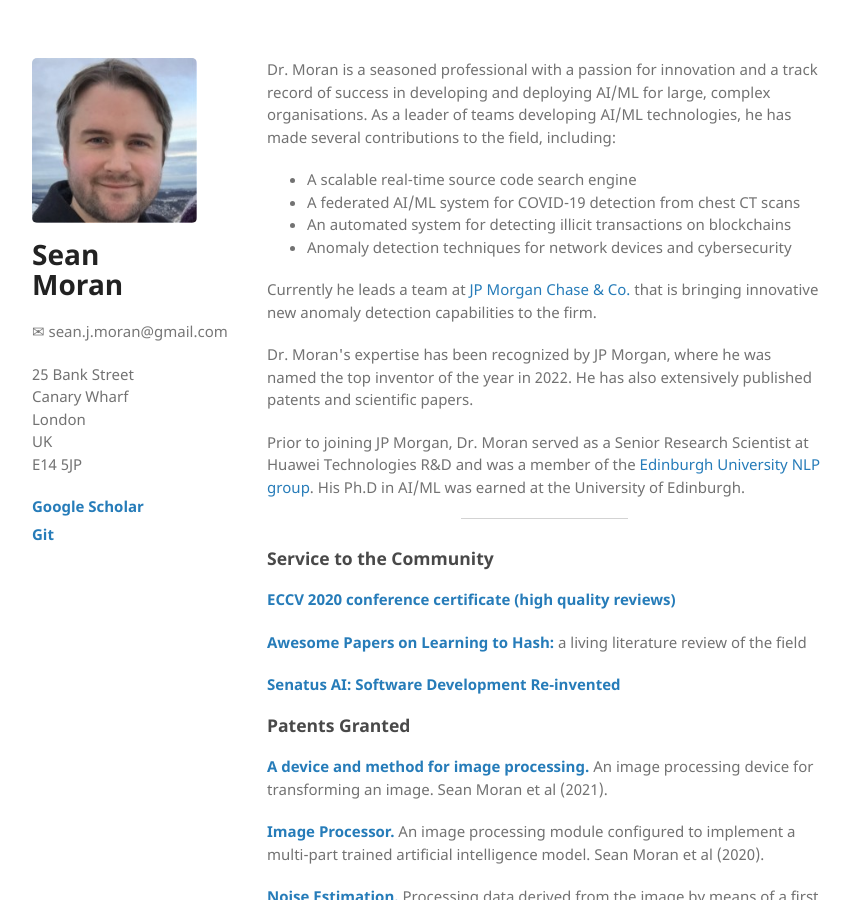
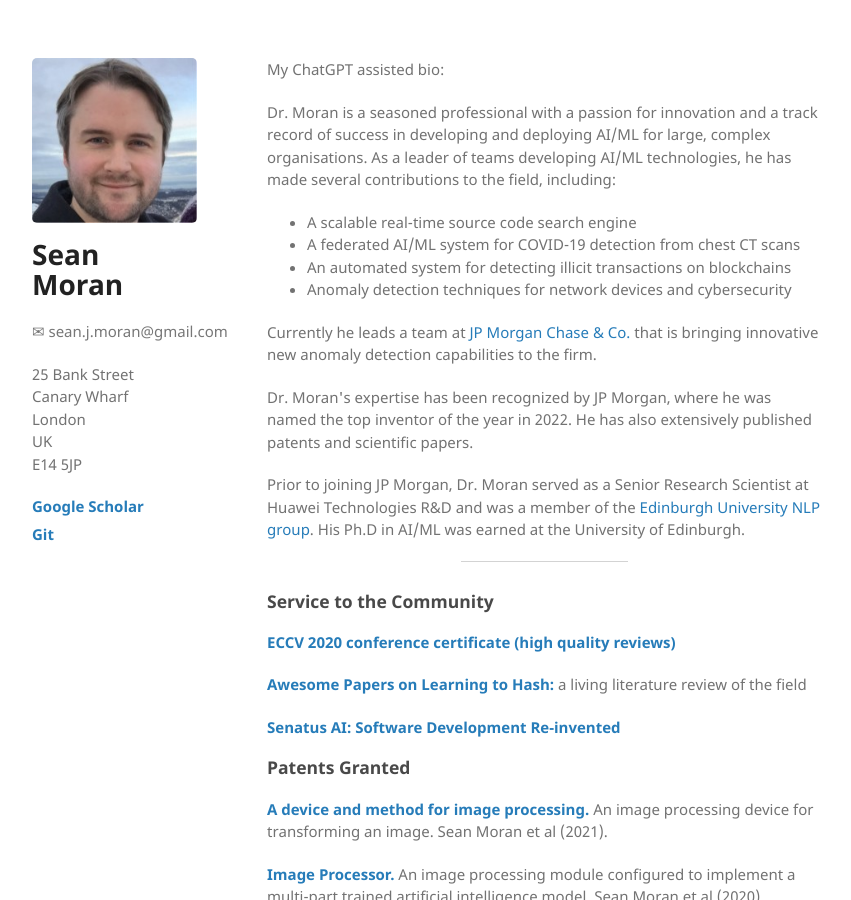
Before and after one commit to sjmoran/sjmoran.github.io, a Jekyll site: the page built from index.html, in a window 1280 px wide and 900 px high. Shown: the whole window, without its empty margins (26-877 px from the left). Built offline with Jekyll 4.4.1, drawn with Linux system fonts in a browser that asks for light colours.

Commit message:
Update index.html

```diff
--- a/index.html
+++ b/index.html
@@ -3,7 +3,9 @@ layout: default
 ---
 
 <p>
-Dr. Moran is a seasoned professional with a passion for innovation and a track record of success in developing and deploying AI/ML for large, complex organisations. As a leader of teams developing AI/ML technologies, he has made several contributions to the field, including:
+My ChatGPT assisted bio:
+</p>
+<p>Dr. Moran is a seasoned professional with a passion for innovation and a track record of success in developing and deploying AI/ML for large, complex organisations. As a leader of teams developing AI/ML technologies, he has made several contributions to the field, including:
 </p>
 <p>
 <ul>
@@ -47,7 +49,7 @@ JP Morgan, where he was named the top inventor of the year in 2022. He has also
 
 <h3 id="published-and-presented-work">Published and Presented Work</h3>
 
-<p><strong><span style='color:red'>New! </span><a target="_blank" href="">
+<p><strong><span style='color:red'>New! </span><a target="_blank" href="https://arxiv.org/abs/2302.10798">
 A New Baseline for GreenAI: Finding the Optimal Sub-Network via Layer and Channel Pruning</a></strong><br />Xiaoying Zhi, Varun Babbar, Pheobe Sun, Fran Silavong, Ruibo Shi, Sean Moran. In <em>Arxiv, 2022.</em><br />
 [ <a target="_blank" href="">bibtex</a> ] </p>
 
```
